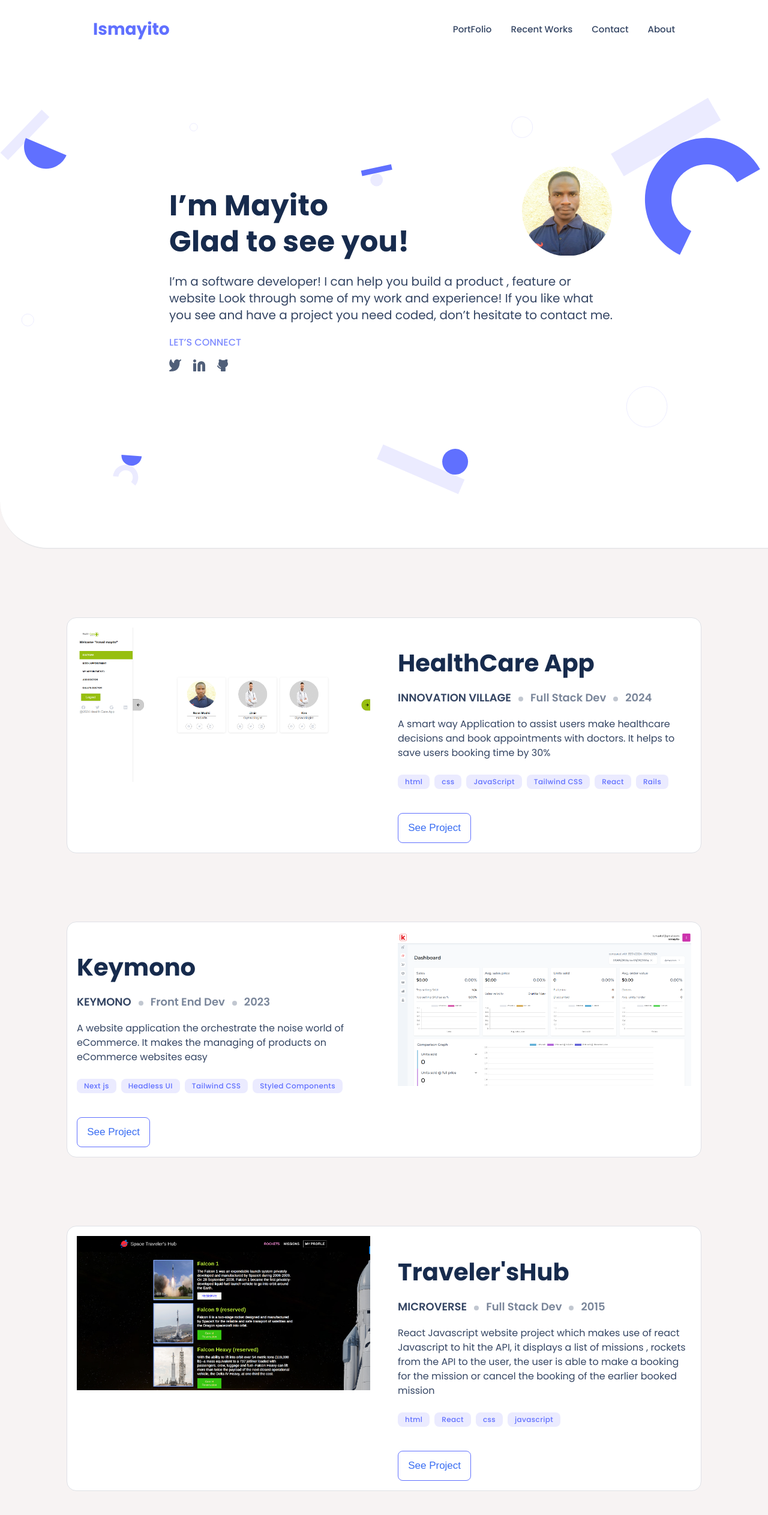
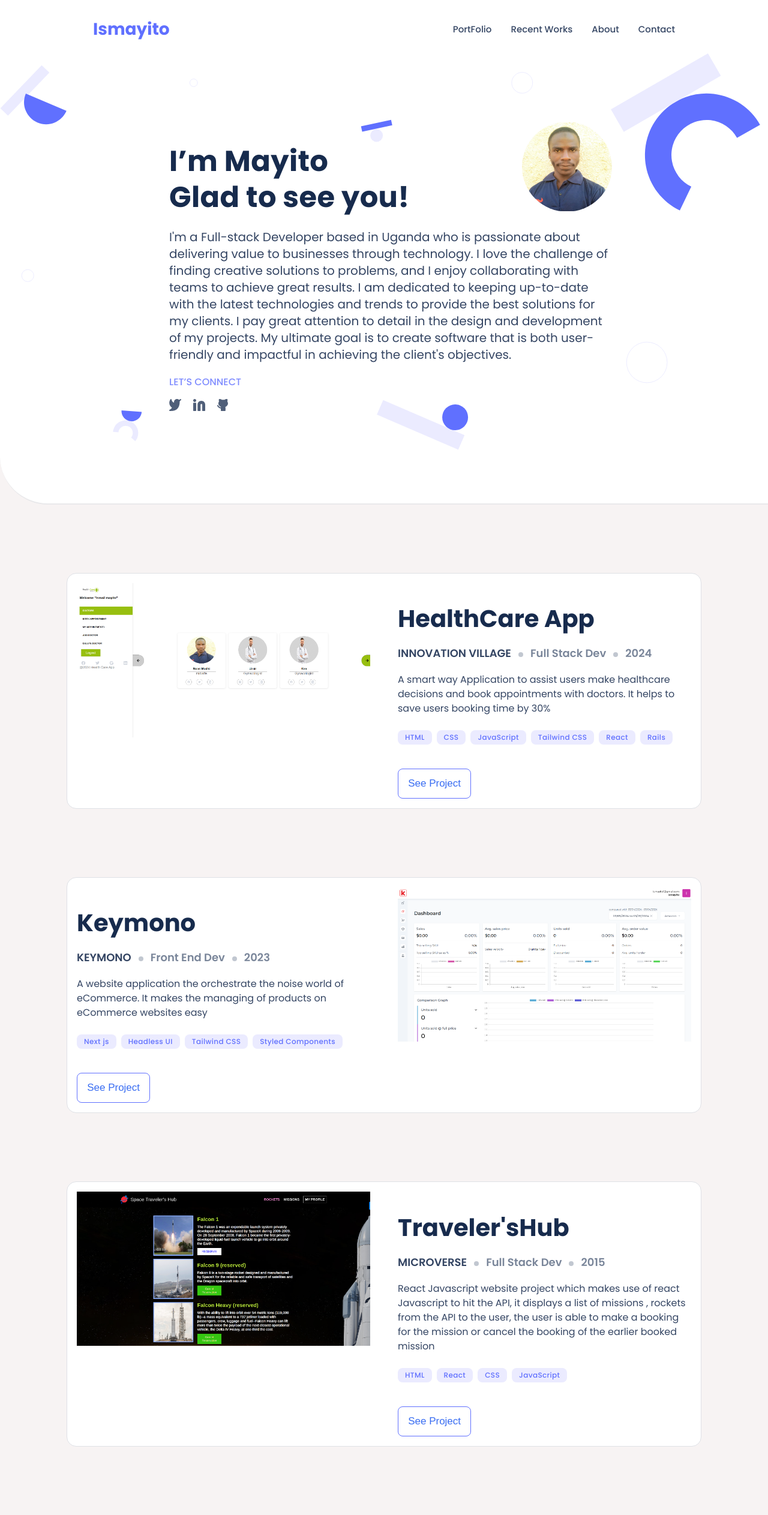
Before and after one commit to ismayito/Portfolio-, a website: page index.html in a window 1280 px wide. Shown: the top 2525 px of the page at 60% size. Drawn offline with Linux system fonts and the light colour scheme.

Commit message:
Fix reveiew changes and suggestions

```diff
--- a/index.html
+++ b/index.html
@@ -41,13 +41,14 @@
       <div class="menu-links-list">
         <a href="/" class="menu-item"> PortFolio </a>
         <a href="#projects" class="menu-item">Recent Works</a>
+        <a href="#about-me" class="menu-item">About</a>
         <a href="#contact" class="menu-item">Contact</a>
-        <a href="#about-me" class="menu-item">About</a>
       </div>
     </section>
 
     <div class="container" id="portfolio">
       <!-- Hearder and headline section -->
+      <div class="header-container">
       <header class="header" title="header">
         <a class="logo" href="#porfolio">Ismayito</a>
         <nav title="navigation">
@@ -64,15 +65,16 @@
             <li>
               <a href="#projects">Recent Works</a>
             </li>
+             <li>
+              <a href="#about-me" class="">About</a>
+            </li>
             <li>
               <a href="#contact">Contact</a>
-            </li>
-            <li>
-              <a href="#about-me" class="menu-item">About</a>
             </li>
           </ul>
         </nav>
       </header>
+      </div>
       <section class="headline headilne-desk" title="Ismayito`s home page">
         <div class="introduction">
           <div class="heading-mob">
@@ -98,10 +100,9 @@
             </div>
           </div>
           <p class="intro-info">
-            I’m a software developer! I can help you build a product , feature
-            or website Look through some of my work and experience! If you like
-            what you see and have a project you need coded, don’t hesitate to
-            contact me.
+            I'm a Full-stack Developer based in Uganda who is passionate about delivering value to businesses through technology. I love the challenge of finding creative solutions to problems, and I enjoy collaborating with teams to achieve great results.
+            I am dedicated to keeping up-to-date with the latest technologies and trends to provide the best solutions for my clients.
+            I pay great attention to detail in the design and development of my projects. My ultimate goal is to create software that is both user-friendly and impactful in achieving the client's objectives.
           </p>
           <p class="connect">LET’S CONNECT</p>
           <ul class="social-icons" title="social-handles">
@@ -184,8 +185,8 @@
               time by 30%
             </article>
             <ul class="languages">
-              <li>html</li>
-              <li>css</li>
+              <li>HTML</li>
+              <li>CSS</li>
               <li>JavaScript</li>
               <li>Tailwind CSS</li>
               <li>React</li>
@@ -347,10 +348,10 @@
               booked mission
             </article>
             <ul class="languages" title="programming languages">
-              <li>html</li>
+              <li>HTML</li>
               <li class="lang-desk">React</li>
-              <li>css</li>
-              <li>javascript</li>
+              <li>CSS</li>
+              <li>JavaScript</li>
             </ul>
             <button class="see-project" title="see project" id="openpop-3">
               See Project
@@ -423,12 +424,12 @@
               product thus improving on product performance.
             </article>
             <ul class="languages" title="programming languages">
-              <li>html</li>
+              <li>HTML</li>
               <li class="lang-desk">Next js</li>
-              <li>css</li>
+              <li>CSS</li>
               <li>Tailwind CSS</li>
               <li>Styled Component</li>
-              <li>javascript</li>
+              <li>JavaScript</li>
             </ul>
             <button class="see-project" title="see project" id="openpop-4">
               See Project
@@ -438,7 +439,7 @@
       </section>
 
       <section class="works" title="project 5">
-        <section class="projects projects-two-desk">
+        <section class="projects">
           <img
             src="assets/images/Conference.png"
             class="project-1 project"
@@ -501,9 +502,9 @@
               conference attendance easy by sending attendance alerts to users.
             </article>
             <ul class="languages" title="programming languages">
-              <li>html</li>
-              <li>css</li>
-              <li>javascript</li>
+              <li>HTML</li>
+              <li>CSS</li>
+              <li>JavaScript</li>
             </ul>
             <button class="see-project" title="see project" id="openpop-5">
               See Project
@@ -566,7 +567,7 @@
               </ul>
             </section>
             <article class="intro-works intro-works-project1">
-              This app was used to display the current financial data status
+              This app displays the current financial data status
               from different financial and foreign exchange institutions and
               companies. The user can see the available statics and is able to
               make an informed decision. This data was fetched and provided by
@@ -574,7 +575,7 @@
               financial data
             </article>
             <article class="intro-works intro-works-project2">
-              This app was used to display the current financial data status
+              This app displays the current financial data status
               from different financial and foreign exchange institutions and
               companies. The user can see the available statics and is able to
               make an informed decision. This data was fetched and provided by
@@ -582,10 +583,10 @@
               financial data
             </article>
             <ul class="languages" title="programming languages">
-              <li>html</li>
+              <li>HTML</li>
               <li class="lang-desk">React</li>
-              <li>css</li>
-              <li>javascript</li>
+              <li>CSS</li>
+              <li>JavaScript</li>
             </ul>
             <button class="see-project" title="see project" id="openpop-6">
               See Project
@@ -595,7 +596,7 @@
       </section>
 
       <section class="works" title="project 7">
-        <section class="projects projects-two-desk">
+        <section class="projects ">
           <img
             src="assets/images/Budget.png"
             class="project-1 project"
@@ -666,10 +667,10 @@
               improve on his spending habits
             </article>
             <ul class="languages" title="programming languages">
-              <li>html</li>
+              <li>HTML</li>
               <li class="lang-desk">Ruby on rails</li>
-              <li>css</li>
-              <li>javascript</li>
+              <li>CSS</li>
+              <li>JavaScript</li>
               <li>Databases</li>
               <li>PostgreSQL</li>
             </ul>
@@ -748,10 +749,10 @@
               collection of bags that cater to every taste and need.
             </article>
             <ul class="languages" title="programming languages">
-              <li>html</li>
+              <li>HTML</li>
               <li class="lang-desk">Material UI</li>
-              <li>css</li>
-              <li>javascript</li>
+              <li>CSS</li>
+              <li>JavaScript</li>
             </ul>
             <button class="see-project" title="see project" id="openpop-8">
               See Project
@@ -768,10 +769,11 @@
             Myself
           </h3>
           <article class="intro-works about-text">
-            Hello I’m a software developer! I can help you build a product ,
+            <!-- Hello I’m a software developer! I can help you build a product ,
             feature or website Look through some of my work and experience! If
             you like what you see and have a project you need coded, don’t
-            hestiate to contact me.
+            hestiate to contact me. -->
+            I am a dedicated Full-stack Developer hailing from Uganda, driven by a fervent commitment to leveraging technology for the betterment of businesses. With a passion for problem-solving, I thrive on the challenges that come with crafting innovative solutions. Collaborating seamlessly with teams, I strive to achieve exceptional outcomes, always seeking to stay at the forefront of technological advancements and industry trends.Meticulous in both design and development, I meticulously attend to every detail, ensuring that my projects not only meet but exceed expectations. My unwavering focus lies in delivering software solutions that are not only user-friendly but also profoundly impactful in fulfilling the objectives of my clients.
           </article>
           <p class="connect connect-about">LET’S CONNECT</p>
           <ul class="social-icons social-about" title="social handles">
@@ -821,7 +823,7 @@
               <ul class="lang">
                 <li class="lang1">
                   <img src="assets/images/js.svg" alt="img-javascript" />
-                  javascript
+                  JavaScript
                 </li>
                 <li class="lang1">
                   <img src="assets/images/rubi.svg" class="rubi-image" alt="img-css" /> Ruby
--- a/js/index.js
+++ b/js/index.js
@@ -3,22 +3,26 @@ const menuBtn = document.getElementById("menu-close-btn");
 const menuSection = document.querySelector("section.mobile-menu");
 const closeButton = document.getElementById("close-btn");
 const menuItems = document.getElementsByClassName("menu-item");
+const header = document.querySelector(".header-container");
 
 for (let i = 0; i < menuItems.length; i += 1) {
   menuItems[i].addEventListener("click", () => {
     menuSection.classList.remove("visible");
     menuBtn.style.display = "block";
+    header.style.position = "fixed";
   });
 }
 
 menuBtn.addEventListener("click", () => {
   menuSection.classList.add("visible");
   menuBtn.style.display = "none";
+  header.style.position = "static";
 });
 
 closeButton.addEventListener("click", () => {
   menuSection.classList.remove("visible");
   menuBtn.style.display = "block";
+  header.style.position = "fixed";
 });
 
 // project-details-window-popup
@@ -34,7 +38,7 @@ const data = [
     img: "assets/images/HealthCare.png",
     description:
       "A smart way Application to assist users make  healthcare decisions and book appointments with doctors. It helps to save users booking time by 30%",
-    languages: ["html", "css", "javascript", "Tailwind CSS", "React", "Rails"],
+    languages: ["HTML", "CSS", "JavaScript", "Tailwind CSS", "React", "Rails"],
     liveLink: "https://healthcare-app-frontend.vercel.app/",
     sourceCode: "https://github.com/mahdinoori2000/healthcare-app-frontend",
   },
@@ -49,12 +53,12 @@ const data = [
     description:
       "A website application the orchestrate the noise world of eCommerce. It makes the managing of products on eCommerce websites easy ",
     languages: [
-      "html",
+      "HTML",
       "React",
       "Zustand",
-      "css",
+      "CSS",
       "Headless UI",
-      "javascript",
+      "JavaScript",
       "TypeScript",
       "Tailwind CSS",
       "Next.js",
@@ -71,8 +75,8 @@ const data = [
     img1: "assets/images/TravellersHub.png",
     img: "assets/images/TravellersHub.png",
     description:
-      " React Javascript website project which makes use of react Javascript to hit the API, it displays a list of missions , rockets from the API to the user, the user is able to make a booking for the mission or cancel the booking of the earlier booked mission.",
-    languages: ["html", "React", "Redux", "RestFull API", "css", "javascript"],
+      " React JavaScript website project which makes use of react JavaScript to hit the API, it displays a list of missions , rockets from the API to the user, the user is able to make a booking for the mission or cancel the booking of the earlier booked mission.",
+    languages: ["HTML", "React", "Redux", "RestFull API", "CSS", "JavaScript"],
     liveLink: "https://spacetravelershubakhun.netlify.app/",
     sourceCode: "https://github.com/AbuTalha3/Space-Traveler-s-Hub",
   },
@@ -86,7 +90,7 @@ const data = [
     img: "assets/images/Tabler.png",
     description:
       " A better way to view and analyze product sales and order statistics. It helps to track sales and orders of a specific product thus improving on product performance.",
-    languages: ["html", "Next js", "Tailwind CSS", "css", "javascript"],
+    languages: ["HTML", "Next js", "Tailwind CSS", "CSS", "JavaScript"],
     liveLink: "https://tabler-io-project.vercel.app/",
     sourceCode: "https://github.com/ismayito/Tabler.io-Project",
   },
@@ -100,7 +104,7 @@ const data = [
     img: "assets/images/Conference.png",
     description:
       "A conference website where different conferences are listed. It helps to make the booking of conference easy and improves conference attendance easy by sending attendance alerts to users.",
-    languages: ["html", "css", "javascript"],
+    languages: ["HTML", "CSS", "JavaScript"],
     liveLink: "https://ismayito.github.io/Capstone-Project-1/",
     sourceCode: "https://github.com/ismayito/Capstone-Project-1",
   },
@@ -114,7 +118,7 @@ const data = [
     img: "assets/images/Financial_app.png",
     description:
       "This app was used to display the current financial data status from different financial and foreign exchange institutions and companies. The user can see the available statics and is able to make an informed decision.This data was fetched and provided by financial public API.The user can also search for specific financial data",
-    languages: ["html", "React", "css", "javascript"],
+    languages: ["HTML", "React", "CSS", "JavaScript"],
     liveLink: "https://animated-nougat-6a7347.netlify.app/",
     sourceCode: "https://github.com/ismayito/financial-data-app",
   },
@@ -129,12 +133,12 @@ const data = [
     description:
       "This is the application that helps the user to track the expenses made at a particular time. It helps a user to smartly know on which items he spends most and also helps him to improve on his spending habitsThis is the application that helps the user to track the expenses made at a particular time. It helps a user to smartly know on which items he spends most and also helps him to improve on his spending habits",
     languages: [
-      "html",
-      "Ruby on rails",
+      "HTML",
+      "Ruby on Rails",
       "Databases",
       "PostgreSQL",
-      "css",
-      "javascript",
+      "CSS",
+      "JavaScript",
     ],
     liveLink: "https://rails-budget-app-tee4.onrender.com/",
     sourceCode: "https://github.com/ismayito/Rails-budget-app",
@@ -149,7 +153,7 @@ const data = [
     img: "assets/images/BagsShop.png",
     description:
       "A premier destination for high-quality bags and accessories that combine style, functionality, and durability.Your bag is more than just an accessory—it's a reflection of your personality and lifestyle. That's why we're dedicated to curating a diverse collection of bags that cater to every taste and need.",
-    languages: ["html", "Material UI", "css", "javascript"],
+    languages: ["HTML", "Material UI", "CSS", "JavaScript"],
     liveLink: "https://mybags-shop.netlify.app/",
     sourceCode: "https://github.com/ismayito/Portfolio-",
   },
--- a/style.css
+++ b/style.css
@@ -10,12 +10,18 @@ body {
   background: #f7f3f3;
 }
 
+.header-container {
+  width: 100%;
+  position: fixed;
+}
+
 .header {
   display: flex;
   justify-content: space-between;
   align-items: center;
   background-color: #fff;
-  padding: 2.4rem 3.6rem 0 2.4rem;
+  padding: 2.4rem 3.6rem 1rem 2.4rem;
+  border-bottom: 1px solid #fff;
 }
 
 .menu-close-btn {
@@ -141,7 +147,7 @@ section.mobile-menu a {
 .intro-info {
   font-size: 1.6rem;
   font-weight: 400;
-  line-height: 2.4rem;
+  line-height: 2rem;
   color: #344563;
   margin-top: 1.2rem;
 }
```
